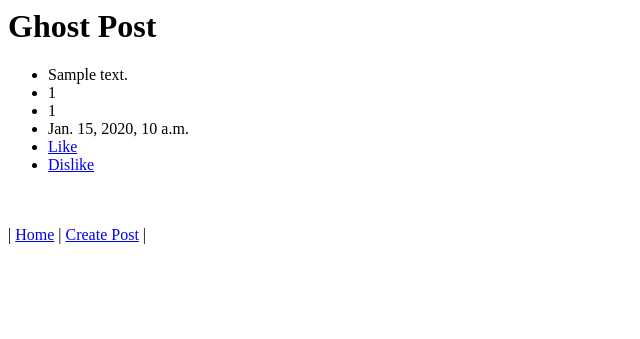
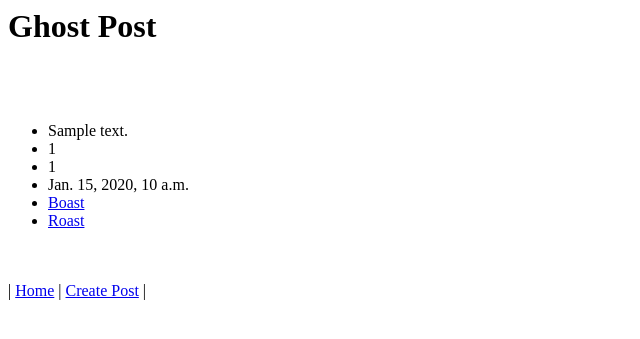
Before and after one commit to josephdubon/ghostpost, a Django app: page / in a window 1280 px wide. Shown: the top 339 px of the page, without its empty margins (0-640 px from the left). Run offline with Django 3.2, Linux system fonts and the light colour scheme; tables that the repository leaves empty hold one stand-in row (values such as "Sample post").

Commit message:
Renamed likes to boast and dislikes to roast

```diff
--- a/config/urls.py
+++ b/config/urls.py
@@ -20,7 +20,7 @@ from ghostpost_app import views
 urlpatterns = [
     path('admin/', admin.site.urls),
     path('', views.index_view, name='home'),
-    path('like/<int:post_id>/', views.like_view, name='like'),
-    path('dislike/<int:post_id>/', views.dislike_view, name='dislike'),
+    path('boast/<int:post_id>/', views.boast_view, name='boast'),
+    path('roast/<int:post_id>/', views.roast_view, name='roast'),
     path('create_post/', views.create_post, name='create_post'),
 ]
--- a/ghostpost_app/forms.py
+++ b/ghostpost_app/forms.py
@@ -4,5 +4,5 @@ from django import forms
 class CreatePostForm(forms.Form):
     text = forms.CharField(max_length=100)
     # good practice to start with default=0 for IntegerField()
-    likes = forms.IntegerField()
-    dislikes = forms.IntegerField()
+    boast = forms.IntegerField()
+    roast = forms.IntegerField()
--- a/ghostpost_app/models.py
+++ b/ghostpost_app/models.py
@@ -5,10 +5,10 @@ from django.utils import timezone
 class Post(models.Model):
     text = models.CharField(max_length=100)
     # good practice to start with default=0 for IntegerField()
-    likes = models.IntegerField(default=0)
-    dislikes = models.IntegerField(default=0)
+    boast = models.IntegerField(default=0)
+    roast = models.IntegerField(default=0)
     created_at = models.DateTimeField(auto_now_add=True)
 
     # dunder method to make admin more readable
     def __str__(self):
-        return self.text
+        return self.text, self.boast, self.roast, self.created_at
--- a/ghostpost_app/views.py
+++ b/ghostpost_app/views.py
@@ -10,22 +10,22 @@ def index_view(request):
     return render(request, 'home.html', {'app_name': name, 'posts': posts})
 
 
-def like_view(request, post_id):
+def boast_view(request, post_id):
     # get post
     post = Post.objects.filter(id=post_id).first()
     # add like
-    post.likes += 1
+    post.boast += 1
     # must run .save() to save to database
     post.save()
     # redirect home for good ux
     return redirect('/')
 
 
-def dislike_view(request, post_id):
+def roast_view(request, post_id):
     # get post
     post = Post.objects.filter(id=post_id).first()
     # add dislike
-    post.dislikes += 1
+    post.roast += 1
     # must run .save() to save to database
     post.save()
     # redirect home for good ux
@@ -41,8 +41,8 @@ def create_post(request):
             data = form.cleaned_data
             Post.objects.create(
                 text=data['text'],
-                likes=data['likes'],
-                dislikes=data['dislikes'],
+                boast=data['boast'],
+                roast=data['roast'],
                 created_at=timezone.now,
             )
             return redirect('/')
--- a/templates/home.html
+++ b/templates/home.html
@@ -1,4 +1,7 @@
 <h1>{{ app_name }}</h1>
+<br/>
+<br/>
+<h2></h2>
 {% for post in posts %}
     <ul>
         {# data start here #}
@@ -6,20 +9,20 @@
             {{ post.text }}
         </li>
         <li>
-            {{ post.likes }}
+            {{ post.boast }}
         </li>
         <li>
-            {{ post.dislikes }}
+            {{ post.roast }}
         </li>
         <li>
             {{ post.created_at }}
         </li>
         {# buttons start here #}
         <li>
-            <a href='/like/{{ post_id }}'>Like</a>
+            <a href='/boast/{{ post_id }}'>Boast</a>
         </li>
         <li>
-            <a href='/dislike/{{ post_id }}'>Dislike</a>
+            <a href='/roast/{{ post_id }}'>Roast</a>
         </li>
     </ul>
 {% endfor %}
```
Also changed, not shown: ghostpost_app/migrations/0001_initial.py.
